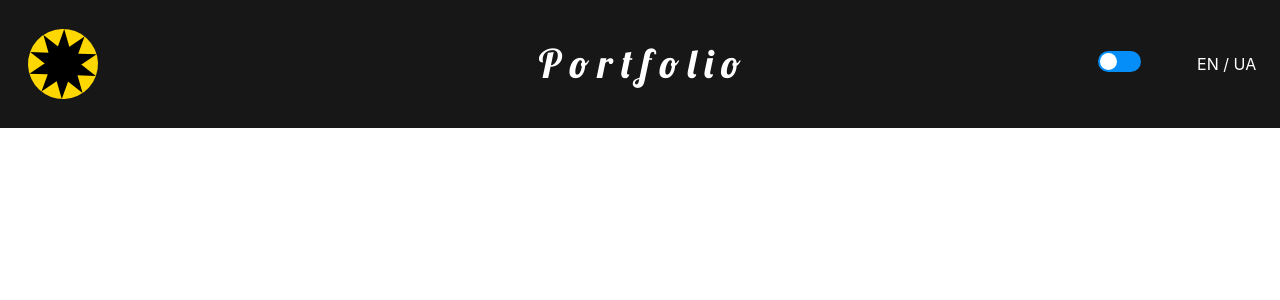
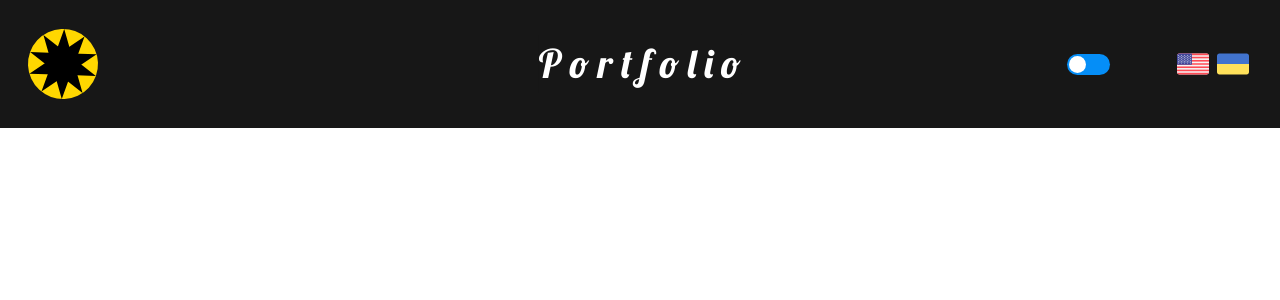
Before and after one commit to artemigla/portfolio, a React (Create React App) app: page / in a window 1280 px wide. Shown: the top 300 px of the page. Built offline with nearby package versions, Linux system fonts and the light colour scheme.

Commit message:
feat: Added svg icons for language selection: English and Ukrainian

```diff
--- a/src/components/header/Header.tsx
+++ b/src/components/header/Header.tsx
@@ -2,7 +2,8 @@ import { useContext } from 'react';
 import style from './style.module.css';
 import { ThemeContext } from '../../context/ThemeContext';
 import { ThemeToggle } from '../themeToggle/ThemeToggle';
-
+import usa from '../../assets/usa.svg';
+import ukraine from '../../assets/ukraine.svg';
 export const Header = () => {
 
   const { darkTheme } = useContext(ThemeContext);
@@ -24,10 +25,13 @@ export const Header = () => {
       <div className={`${darkTheme ? "light-theme" : "dark-theme"} ${style.centerblock}`}>P o r t f o l i o</div>
       <div className={style.rightblock}>
         <div className={style.rightcontent}>
-          <div className='relative m-auto'>
+          <div className='relative flex items-center'>
             <ThemeToggle />
           </div>
-          <div className={`${darkTheme ? "light-theme" : "dark-theme"} m-auto`}>EN / UA</div>
+          <div className={`${darkTheme ? "light-theme" : "dark-theme"} flex w-20 justify-around`}>
+            <img src={usa} alt="usa flag" width={32} height={32} onClick={() => console.log("Click")}/>
+            <img src={ukraine} alt="ukraine flag" width={32} height={32} onClick={() => console.log("Click")}/>
+          </div>
         </div>
       </div>
     </header>
--- a/src/types/types.tsx
+++ b/src/types/types.tsx
@@ -1,8 +1,3 @@
-// export type ThemeContextType = {
-//     themes?: "light-theme" | "dark-theme",
-//     darkTheme?: boolean,
-//     setDarkTheme?: () => void
-// };
 export type Props = {
     children?: React.ReactNode
 }
```
Also changed, not shown: src/assets/ukraine.svg (added), src/assets/usa.svg (added).
